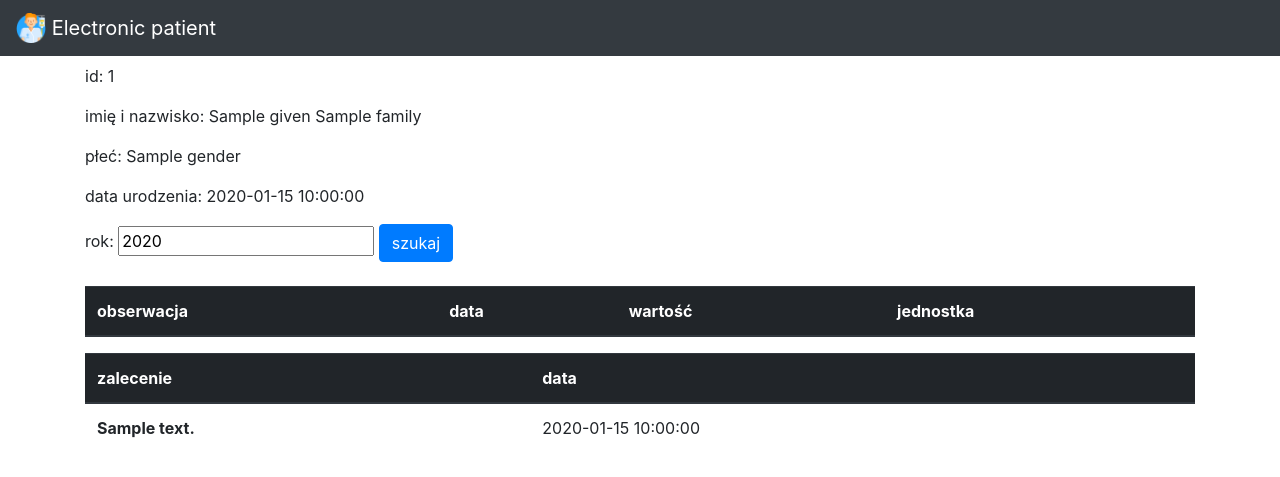
After one commit to SzymonJankowski98/electronic-patient, a Flask app: template templates/patient.html in a window 1280 px wide. The commit adds this page. Shown: the top 477 px of the page. Run offline with Flask 2, Linux system fonts and the light colour scheme; the template is opened without the code that fills it: most values are stand-ins (such as "Sample title", 1, 10 or a date in 2020); lists and menus that the app fills with data are empty; some libraries are stand-ins or nearby versions.

Commit message:
Show patient info on patient view

```diff
--- a/app.py
+++ b/app.py
@@ -1,4 +1,6 @@
-from flask import Flask, render_template
+from datetime import date
+
+from flask import Flask, render_template, request
 from fhirpy import SyncFHIRClient
 
 app = Flask(__name__)
@@ -13,11 +15,31 @@ def get_patients():
     return patients
 
 
+def get_patient_info(id, year):
+    client = SyncFHIRClient(HAPI_BASE_URL)
+    resources = client.resources('Patient').search(_id=id)
+    patients = resources.fetch()
+    resources = client.resources('Observation').search(subject=id, date=year)
+    observations = resources.fetch()
+    resources = client.resources('MedicationRequest').search(subject=id)
+    medication_requests = resources.fetch()
+    return patients.pop(), observations, medication_requests
+
+
 @app.route('/')
 def index():
     patients = get_patients()
     return render_template('index.html', patients=patients)
 
 
+@app.route('/patient/<patient_id>', methods=['GET'])
+def patient(patient_id):
+    year = "2015"
+    if 'year' in request.args:
+        year = request.args.get('year')
+    p, observations, medication_requests = get_patient_info(patient_id, year)
+    return render_template('patient.html', patient=p, observations=observations, medication_requests=medication_requests, year=year)
+
+
 if __name__ == '__main__':
     app.run()
--- a/templates/index.html
+++ b/templates/index.html
@@ -21,7 +21,7 @@
           <th scope="row">{{ patient.id }}</th>
           <td>{{ patient["name"][0].given[0] }}</td>
           <td>{{ patient["name"][0].family }}</td>
-          <td><img src="{{ url_for('static', filename='images/right-arrow.png') }}" width="30" height="30" class="d-inline-block align-top" alt=""></td>
+            <td><a href="{{url_for('patient', patient_id = patient.id)}}" ><img src="{{ url_for('static', filename='images/right-arrow.png') }}" width="30" height="30" class="d-inline-block align-top" alt=""></a></td>
         </tr>
       {% endfor %}
       </tbody>
--- a/templates/nav_bar.html
+++ b/templates/nav_bar.html
@@ -1,5 +1,5 @@
 <nav class="navbar navbar-dark bg-dark">
-  <a class="navbar-brand" href="#">
+  <a class="navbar-brand" href="{{ url_for("index") }}">
     <img src="{{ url_for('static', filename='images/patient.png') }}" width="30" height="30" class="d-inline-block align-top" alt="">
     Electronic patient
   </a>
--- /dev/null
+++ b/templates/patient.html
@@ -0,0 +1,59 @@
+{% extends 'base.html' %}
+
+{% block head %}
+    <title>Electronic Patient</title>
+{% endblock %}
+
+{% block body %}
+ <main class="container mt-2">
+     <p>id: {{ patient.id }}</p>
+     <p>imię i nazwisko: {{patient["name"][0].given[0] }} {{ patient["name"][0].family }}</p>
+     <p>płeć: {{ patient.gender }}</p>
+     <p>data urodzenia: {{ patient.birthDate }}</p>
+    <p>
+        <form>
+        <label>rok: </label>
+        <input type="number" id="date" value="{{ year }}" name="year">
+        <button type="submit" class="btn btn-primary">szukaj</button>
+        </form>
+    </p>
+     <table class="table  mt-4">
+      <thead class="thead-dark">
+        <tr>
+          <th scope="col">obserwacja</th>
+          <th scope="col">data</th>
+          <th scope="col">wartość</th>
+          <th scope="col">jednostka</th>
+        </tr>
+      </thead>
+      <tbody>
+      {% for observation in observations %}
+          {% if 'valueQuantity' in observation %}
+        <tr>
+          <th scope="row">{{ observation.code.text }}</th>
+            <td>{{ observation.issued }}</td>
+            <td>{{ observation.valueQuantity.value }}</td>
+            <td>{{ observation.valueQuantity.unit }}</td>
+            </tr>
+          {% endif %}
+      {% endfor %}
+      </tbody>
+    </table>
+     <table class="table mt-2">
+      <thead class="thead-dark">
+        <tr>
+          <th scope="col">zalecenie</th>
+          <th scope="col">data</th>
+        </tr>
+      </thead>
+      <tbody>
+      {% for medication_request in medication_requests %}
+        <tr>
+          <th scope="row">{{ medication_request.medicationCodeableConcept.text }}</th>
+          <td>{{ medication_request.authoredOn }}</td>
+        </tr>
+      {% endfor %}
+      </tbody>
+    </table>
+ </main>
+{% endblock %}
```
